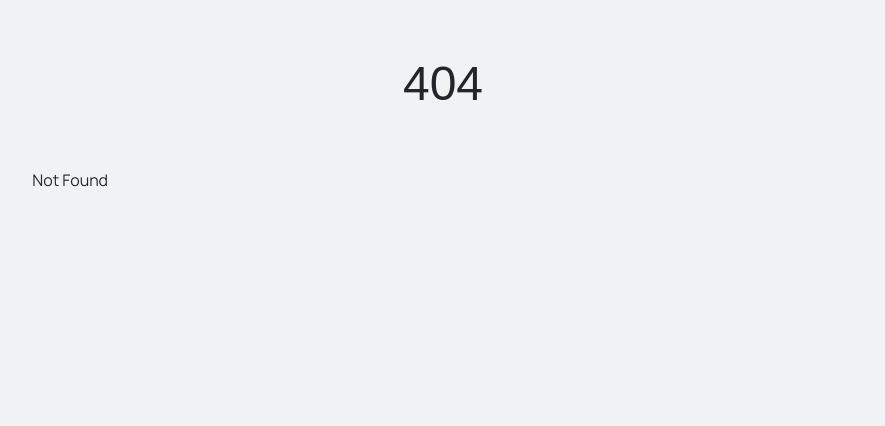
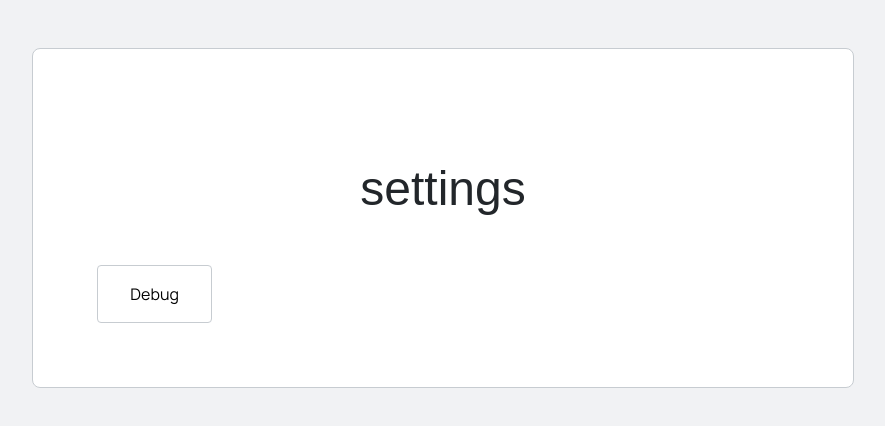
Before and after one commit to dsoloha/cityworld, a SvelteKit app: page /settings in a window 1280 px wide. Before the commit this address had no page. Shown: the top 426 px of the page, without its empty margins (197-1082 px from the left). Built offline with nearby package versions, Linux system fonts and the light colour scheme; a web font is replaced by a local one.

Commit message:
Replaced "options" with "setttings"

```diff
--- a/src/routes/(app)/options/+page.svelte
+++ b/src/routes/(app)/settings/+page.svelte
@@ -6,7 +6,7 @@
 </script>
 
 <Card>
-  <h1>options</h1>
+  <h1>settings</h1>
   <Link
     to="/"
     handler={() => {
```
Also changed, not shown: src/routes/(app)/settings/account/+page.svelte (renamed from src/routes/(app)/options/account/+page.svelte).
